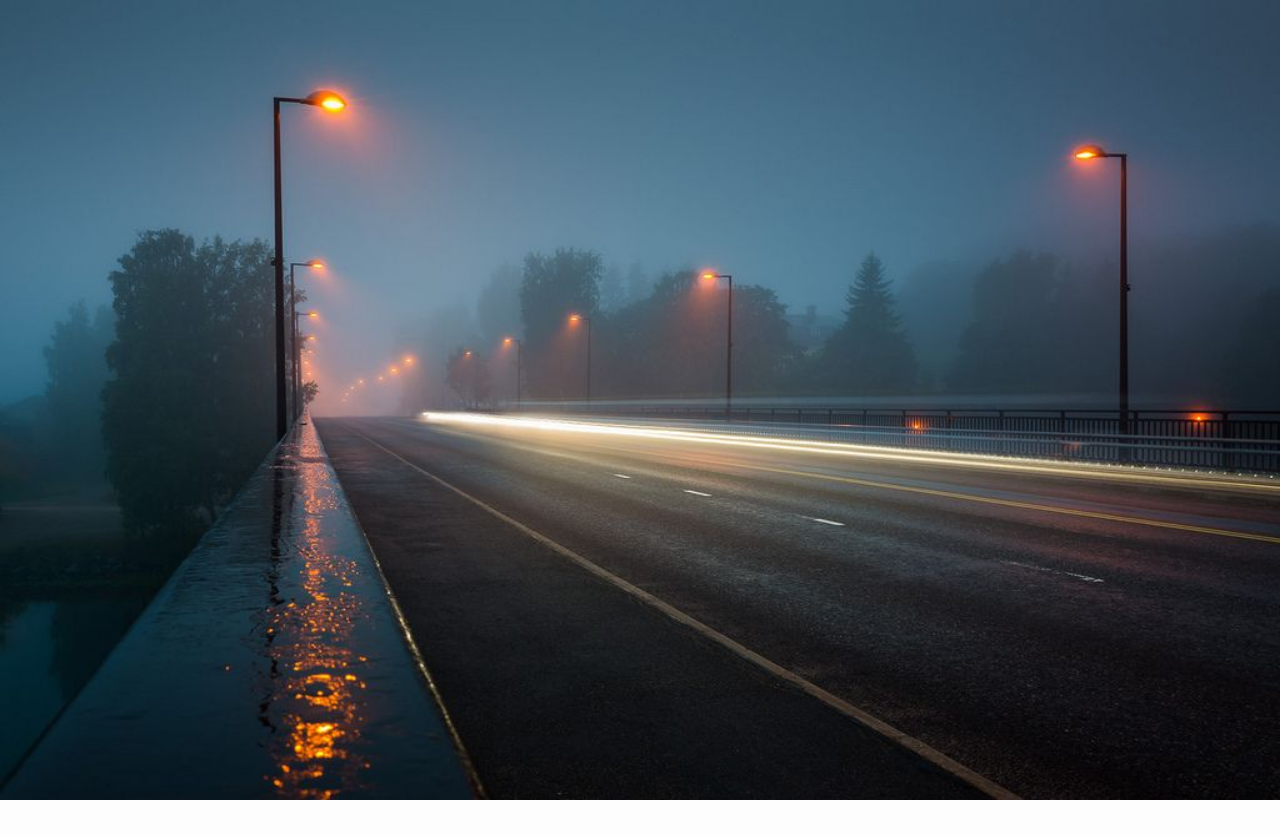
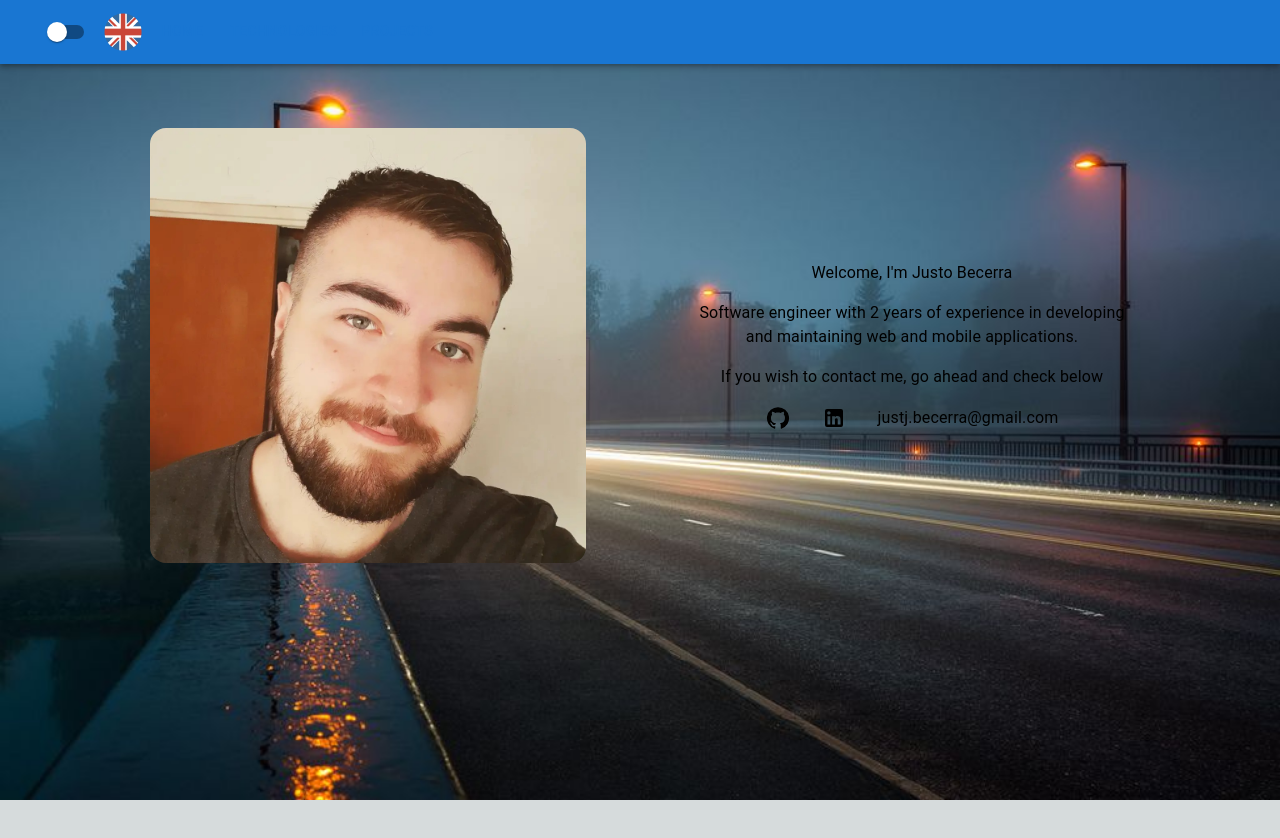
Before and after one commit to JustBecerra/personal-portfolio, a Next.js app: page / in a window 1280 px wide. Shown: the top 838 px of the page. After the commit the page ends 800 px from the top, so only its background shows below. Built offline with nearby package versions, Linux system fonts and the light colour scheme.

Commit message:
add pages

```diff
--- a/src/app/layout.tsx
+++ b/src/app/layout.tsx
@@ -2,6 +2,9 @@ import type { Metadata } from "next";
 import { Inter } from "next/font/google";
 import "./globals.css";
 import { Navbar } from "../components/navigation/Navbar";
+import Image from "next/image";
+import nightRoad from "../../public/night-road.jpg";
+import { Box } from "@mui/material";
 const inter = Inter({ subsets: ["latin"] });
 
 export const metadata: Metadata = {
@@ -16,8 +19,16 @@ export default function RootLayout({
 }) {
   return (
     <html lang="en">
-      <Navbar />
-      <body className={inter.className}>{children}</body>
+      <body className={inter.className}>
+        <Box
+          className="bg-[url('../../public/night-road.jpg')] bg-no-repeat bg-cover"
+          width="100vw"
+          height="100vh"
+        >
+          <Navbar />
+          {children}
+        </Box>
+      </body>
     </html>
   );
 }
--- a/src/app/page.tsx
+++ b/src/app/page.tsx
@@ -3,8 +3,7 @@ import Image from "next/image";
 import nightRoad from "../../public/night-road.jpg";
 export default function Home() {
   return (
-    <main className="flex min-h-screen flex-col items-center justify-between">
-      <Image src={nightRoad} quality={100} alt="" fill />
+    <main className="flex flex-col items-center justify-between">
       <Information />
     </main>
   );
--- /dev/null
+++ b/src/app/projects/page.tsx
@@ -0,0 +1,10 @@
+import { Typography } from "@mui/material";
+import React from "react";
+
+export default function projects() {
+  return (
+    <main>
+      <Typography>projects</Typography>
+    </main>
+  );
+}
--- /dev/null
+++ b/src/app/technologies/page.tsx
@@ -0,0 +1,10 @@
+import { Typography } from "@mui/material";
+import React from "react";
+
+export default function technologies() {
+  return (
+    <main>
+      <Typography>technologies</Typography>
+    </main>
+  );
+}
--- a/src/components/Information/index.tsx
+++ b/src/components/Information/index.tsx
@@ -7,7 +7,7 @@ import LinkedInIcon from "@mui/icons-material/LinkedIn";
 import Link from "next/link";
 export const Information = () => {
   return (
-    <Box className="flex w-[85%] h-auto flex-row justify-center items-center m-auto mt-[5%] gap-[10%]">
+    <Box className="flex w-[85%] h-auto flex-row justify-center items-center mt-[5%] gap-[10%]">
       <Box className="w-[40%] h-[40%]">
         <Image src={sonriente} alt="" style={{ borderRadius: "1rem" }} />
       </Box>
--- a/src/components/navigation/Navbar/index.tsx
+++ b/src/components/navigation/Navbar/index.tsx
@@ -6,6 +6,7 @@ import { ButtonNames } from "../../../misc";
 import Image from "next/image";
 import britishflag from "../../../../public/britishflag.png";
 import spanishflag from "../../../../public/spanishflag.png";
+import Link from "next/link";
 
 export const Navbar = () => {
   const [translate, setTranslate] = useState(false);
@@ -20,11 +21,15 @@ export const Navbar = () => {
             width={38}
             height={30}
           />
-          {ButtonNames.map((name, index) => (
-            <Button className="text-white" key={index}>
-              {name}
-            </Button>
-          ))}
+          <Link href="/">
+            <Button className="text-white">Home</Button>
+          </Link>
+          <Link href="/technologies">
+            <Button className="text-white">Technologies</Button>
+          </Link>
+          <Link href="/projects">
+            <Button className="text-white">Projects</Button>
+          </Link>
         </Box>
       </Toolbar>
     </AppBar>
```
Also changed, not shown: src/lib/theme.ts (deleted, +0 -82 lines).
